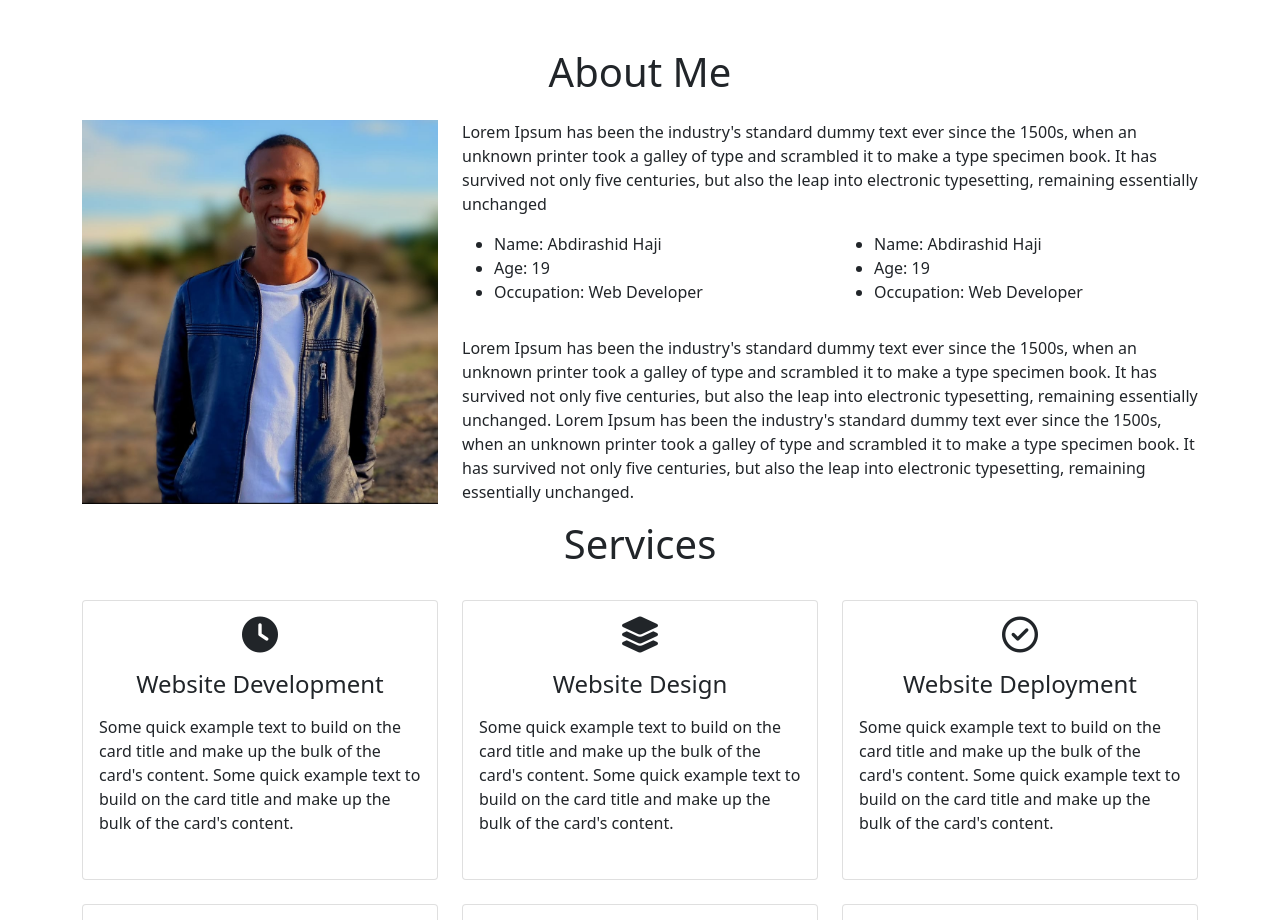
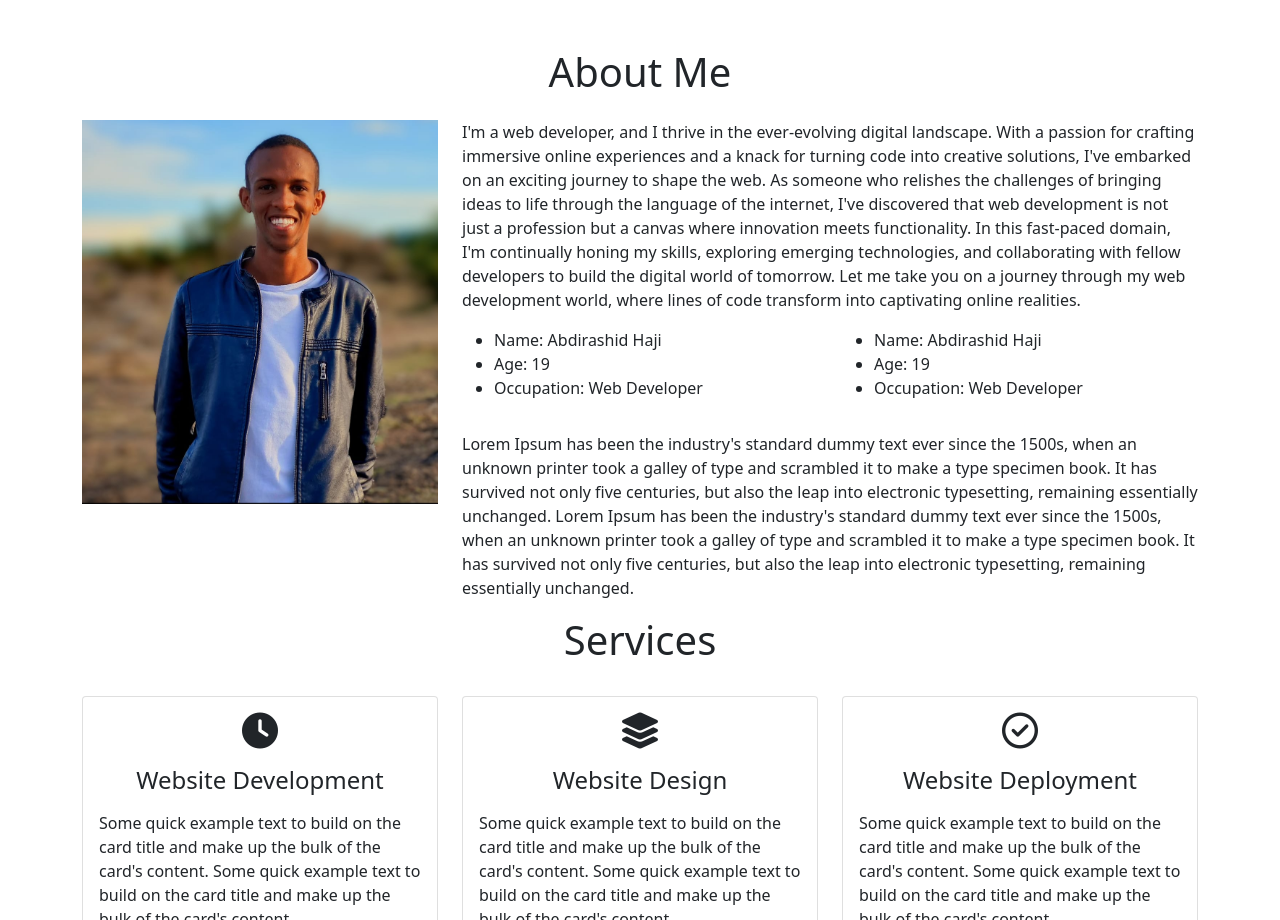
Before and after one commit to AbdirashidHaji/Haji, a plain HTML site: page index.html in a window 1280 px wide. Shown: the part 800-1720 px from the top of the page. Drawn offline with nearby package versions, Linux system fonts and the light colour scheme.

Commit message:
Update index.html

```diff
--- a/index.html
+++ b/index.html
@@ -65,8 +65,7 @@
                 </div>
 
                 <div class="col-lg-8">
-                    <p> Lorem Ipsum has been the industry's standard dummy text ever since the 1500s, when an unknown printer took a galley of type and scrambled it to make a type specimen book. It has survived not only five centuries, but also the leap into electronic typesetting, remaining essentially unchanged
-
+                    <p> I'm a web developer, and I thrive in the ever-evolving digital landscape. With a passion for crafting immersive online experiences and a knack for turning code into creative solutions, I've embarked on an exciting journey to shape the web. As someone who relishes the challenges of bringing ideas to life through the language of the internet, I've discovered that web development is not just a profession but a canvas where innovation meets functionality. In this fast-paced domain, I'm continually honing my skills, exploring emerging technologies, and collaborating with fellow developers to build the digital world of tomorrow. Let me take you on a journey through my web development world, where lines of code transform into captivating online realities.
                     </p>
                     <div class="row mt-3">
                         <div class="col-md-6">
```
